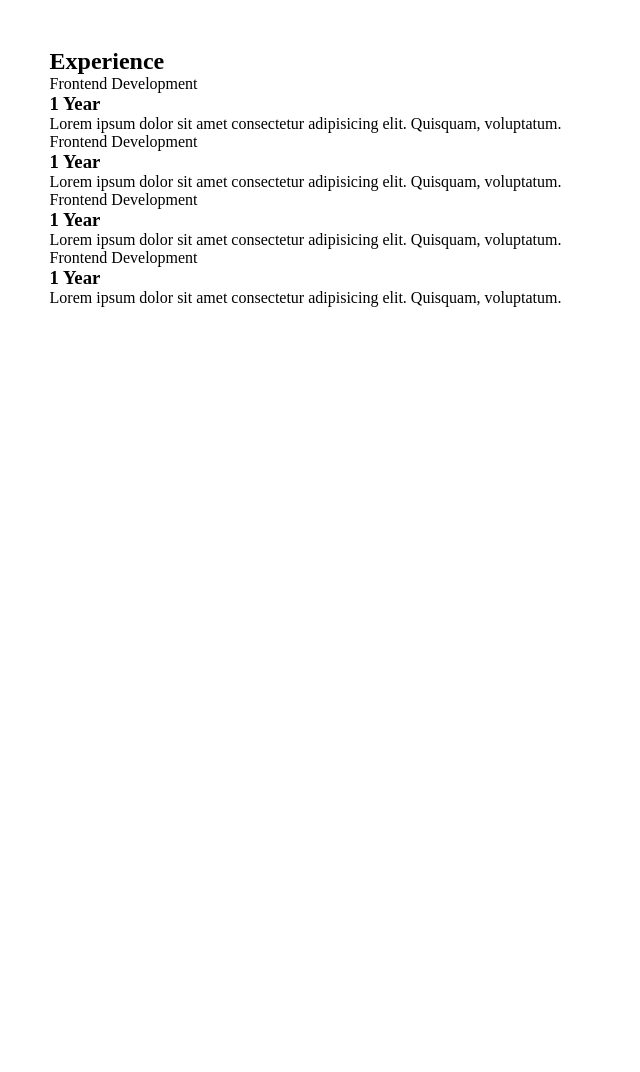
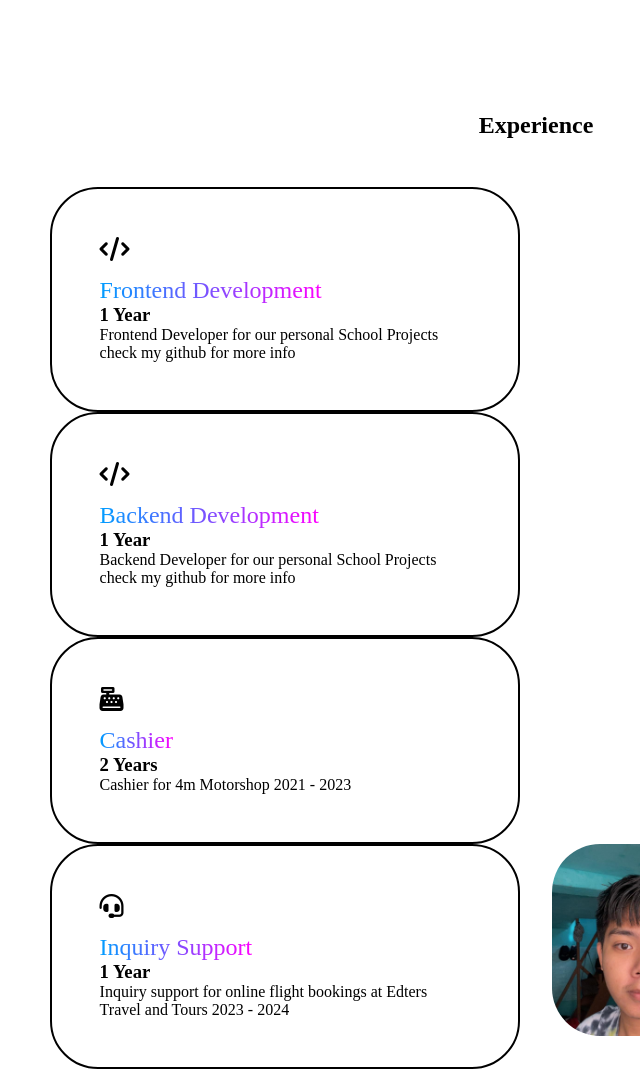
Before and after one commit to XinFul10/myportfolio, a plain HTML site: page index.html in a window 1280 px wide. Shown: the part 880-1952 px from the top of the page, without its empty margins (104-744 px from the left). Before the commit the page ends 1600 px from the top, so only its background shows below. Drawn offline with Linux system fonts and the light colour scheme.

Commit message:
experience add

```diff
--- a/index.html
+++ b/index.html
@@ -58,7 +58,7 @@
     </section>
     <script src="script.js"></script>
 
-    <section id="experience" class="eperience">
+    <section id="experience" class="experience">
 
         <h2 class="section-title">Experience</h2>
 
@@ -66,34 +66,40 @@
 
         <div class="grid">
             <div class="grid-card">
+                <i class="fa-solid fa-code"></i>
                 <span>Frontend Development</span>
                 <h3>1 Year</h3>
-                <p>Lorem ipsum dolor sit amet consectetur adipisicing elit. Quisquam, voluptatum.</p>
+                <p>Frontend Developer for our personal School Projects check my github for more info</p>
             </div>
         </div>
 
         <div class="grid">
             <div class="grid-card">
-                <span>Frontend Development</span>
+                <i class="fa-solid fa-code"></i>
+                <span>Backend Development</span>
                 <h3>1 Year</h3>
-                <p>Lorem ipsum dolor sit amet consectetur adipisicing elit. Quisquam, voluptatum.</p>
+                <p>Backend Developer for our personal School Projects check my github for more info</p>
             </div>
         </div>
 
         <div class="grid">
             <div class="grid-card">
-                <span>Frontend Development</span>
-                <h3>1 Year</h3>
-                <p>Lorem ipsum dolor sit amet consectetur adipisicing elit. Quisquam, voluptatum.</p>
+                <i class="fa-solid fa-cash-register"></i>
+                <span>Cashier</span>
+                <h3>2 Years</h3>
+                <p>Cashier for 4m Motorshop 2021 - 2023</p>
             </div>
         </div>
 
         <div class="grid">
             <div class="grid-card">
-                <span>Frontend Development</span>
+                <i class="fa-solid fa-headset"></i>
+                <span>Inquiry Support</span>
                 <h3>1 Year</h3>
-                <p>Lorem ipsum dolor sit amet consectetur adipisicing elit. Quisquam, voluptatum.</p>
+                <p>Inquiry support for online flight bookings at Edters Travel and Tours 2023 - 2024</p>
             </div>
+
+            <img src="image.jpg" alt="">
         </div>
     </section>
 
--- a/style.css
+++ b/style.css
@@ -151,3 +151,61 @@ section{
 .socials i:hover{
     transform:scale(1.1);
 }
+
+.section-title{
+    text-align: center;
+    margin: 4rem;
+    font-weight: 600;
+    margin-bottom: 3rem;
+}
+.experience-info{
+    display: flex;
+    align-items: center;
+    justify-content: center;
+    gap: 5rem;
+}
+.experience img{
+    width: 24vh;
+    border-radius: 3rem;
+}
+.grid{
+    display: grid;
+    grid-template-columns: repeat(2,1fr);
+    gap: 2rem;
+}
+.grid-card{
+    border: 2px solid black;
+    border-radius: 3rem;
+    padding: 3rem;
+    display: flex;
+    flex-direction: column;
+    align-items: baseline;
+    justify-content: left;
+    cursor: pointer;
+    transition: 0.2s ease-in-out;
+}
+.grid-card:hover{
+    transform: scale(1.02);
+    background-color: black;
+    color: white;
+}
+.grid-card i{
+    font-size: 1.5rem;
+    margin-bottom: 1rem;
+}
+.grid-card span{
+    font-size: 1.5rem;
+    font-weight: 500;
+    background: linear-gradient(to right, #009dff, #ff00ff);
+    background-clip: text;
+    color: transparent;
+}
+::-webkit-scrollbar{
+    width: 20px;
+}
+::-webkit-scrollbar-track{
+    background-color: rgb(219, 219, 219);
+}
+::-webkit-scrollbar-thumb{
+    background: linear-gradient(to bottom, #009dff);
+}
```
